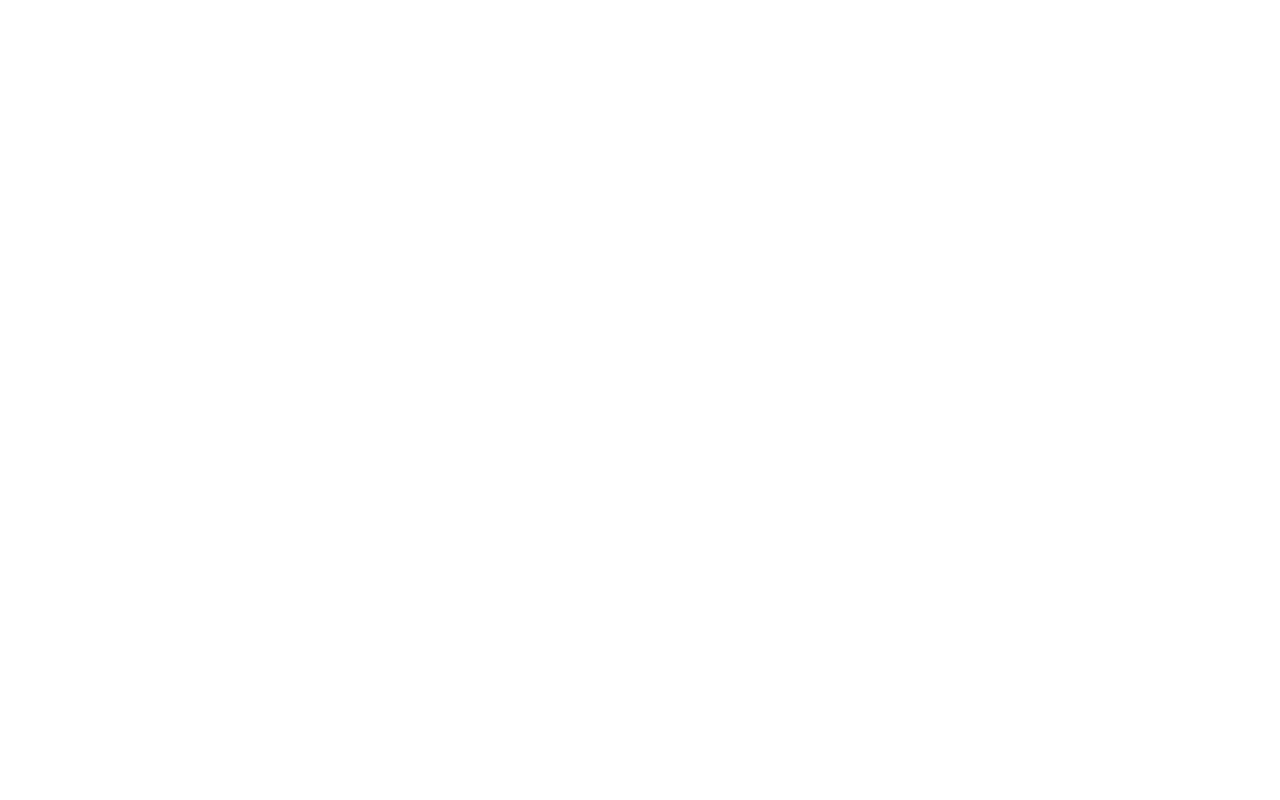
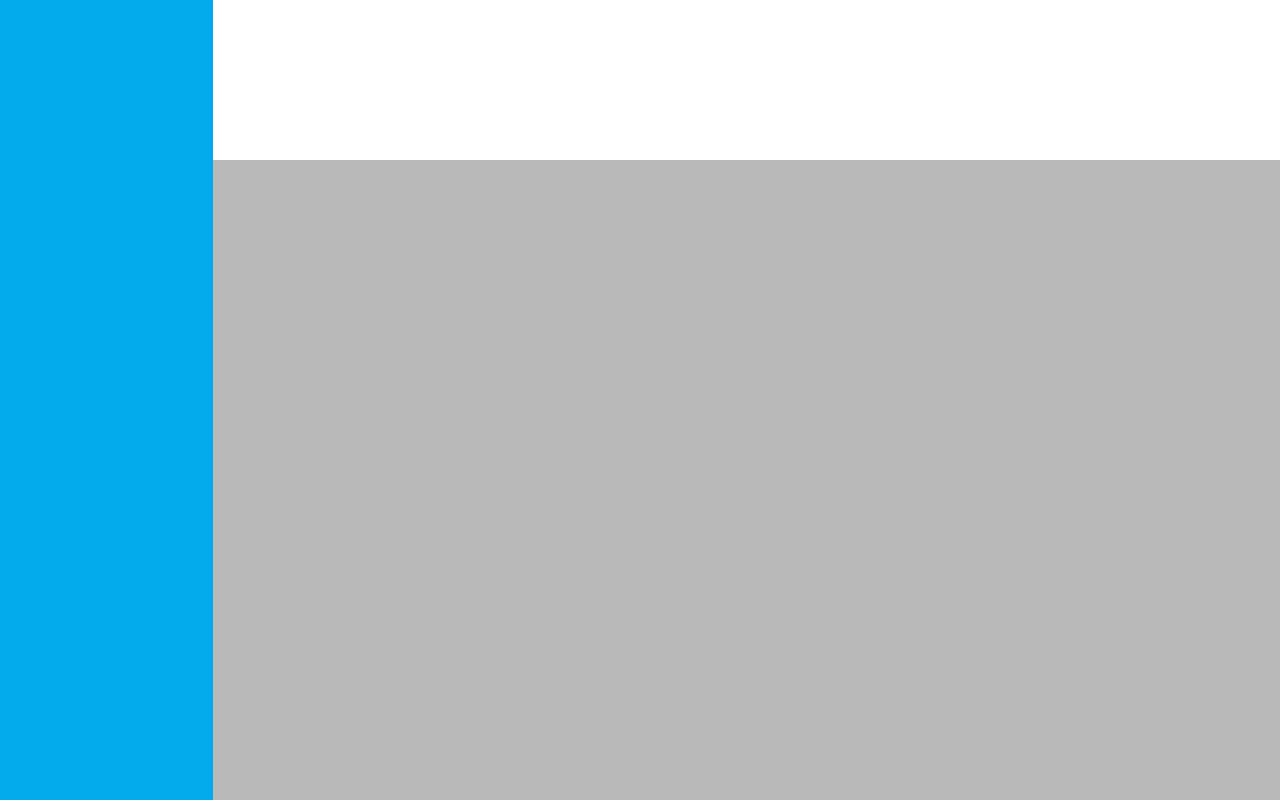
Before and after one commit to Doomguy504/admin-dashboard, a plain HTML site: page index.html in a window 1280 px wide. Drawn offline with Linux system fonts and the light colour scheme.

Commit message:
layout basic page design

```diff
--- a/style.css
+++ b/style.css
@@ -2,4 +2,27 @@
     margin: 0;
     padding: 0;
     box-sizing: border-box;
+
 }
+
+body {
+    height: 100vh;
+
+    display: grid;
+    grid-template-columns: 1fr 5fr;
+    grid-template-rows: 1fr 4fr;
+
+    background-color: #b9b9b9;
+}
+
+header {
+    grid-column: 2/3;
+
+    background-color: white;
+}
+
+.sidebar {
+    grid-row: 1/3;
+
+    background-color: rgb(3, 170, 236);
+}
```
